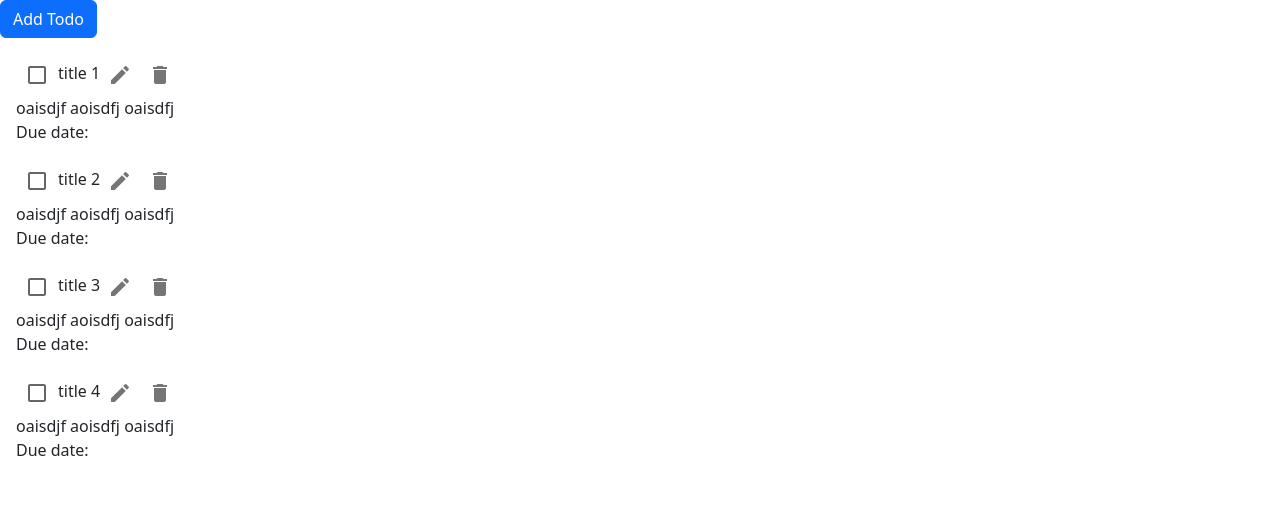
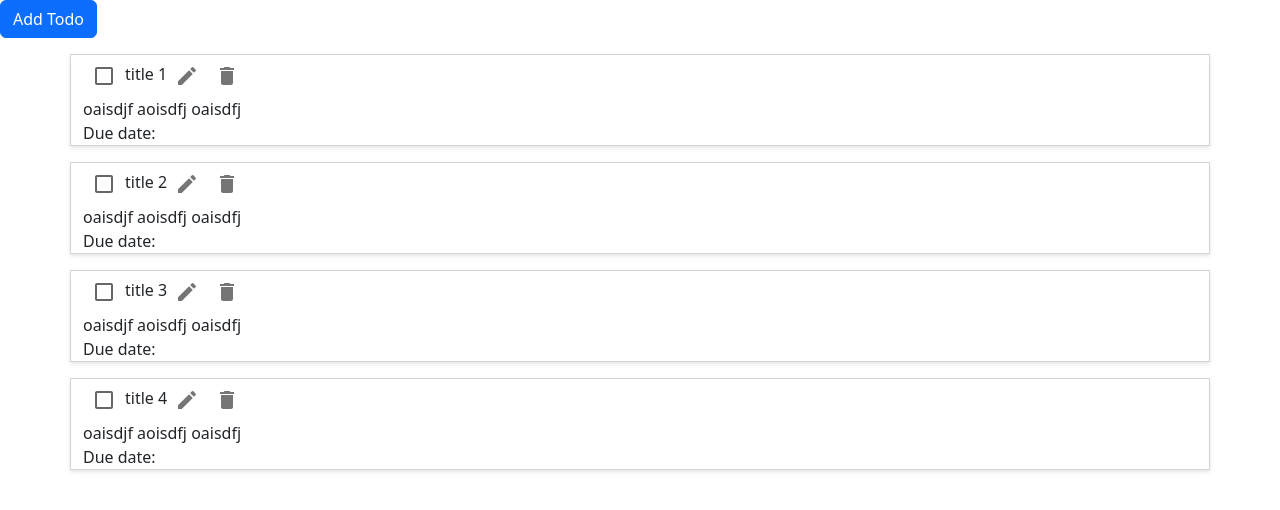
Before and after one commit to nashminn/nashmin-todo-app, a React (Create React App) app: page / in a window 1280 px wide. Shown: the top 510 px of the page. Built offline with nearby package versions, Linux system fonts and the light colour scheme; what uid would draw is missing.

Commit message:
add todo wrapping container

```diff
--- a/src/App.js
+++ b/src/App.js
@@ -53,7 +53,7 @@ function App() {
   }
 
   const editTodo = async (dataToEdit) => {
-    console.log("in app.js edit todo")
+    console.log("in app.js datatoedit priority: " +  dataToEdit.priority + "what")
     setPopulateData(dataToEdit)
   }
 
--- a/src/components/TodoItem.jsx
+++ b/src/components/TodoItem.jsx
@@ -3,19 +3,25 @@ import EditIcon from '@mui/icons-material/Edit'
 import DeleteIcon from '@mui/icons-material/Delete'
 import { Button, Checkbox, IconButton } from '@mui/material'
 import React, { useState } from 'react'
+import { Container } from 'react-bootstrap'
+import '../css/todoitem.css'
 
 
 
 export const TodoItem = ({id, title, details, due, deleteTodo, editTodo, todo}) => {
-    // const uid = uid()
+    // const containerStyle = {
+    //     border: '1px solid #ced4da', // Border color
+    //     boxShadow: '0 2px 4px rgba(0, 0, 0, 0.1)' // Shadow effect
+    //   };
 
   return (
-    <div>
+    <Container className="container-with-visible-border" >
         <Checkbox />
         <>
             <>
                 {title}
                 <IconButton aria-label="edit" onClick={()=>{
+                        console.log("to do priority" + todo.priority)
                         editTodo(todo)
                     }}>
                     <EditIcon />
@@ -30,6 +36,6 @@ export const TodoItem = ({id, title, details, due, deleteTodo, editTodo, todo})
             <br/>
             Due date: {due}
         </>
-    </div>
+    </Container>
   )
 }
--- /dev/null
+++ b/src/css/todoitem.css
@@ -0,0 +1,4 @@
+.container-with-visible-border {
+    border: 1px solid #ced4da; /* Border color */
+    box-shadow: 0 2px 4px rgba(0, 0, 0, 0.1); /* Shadow effect */
+}
```
